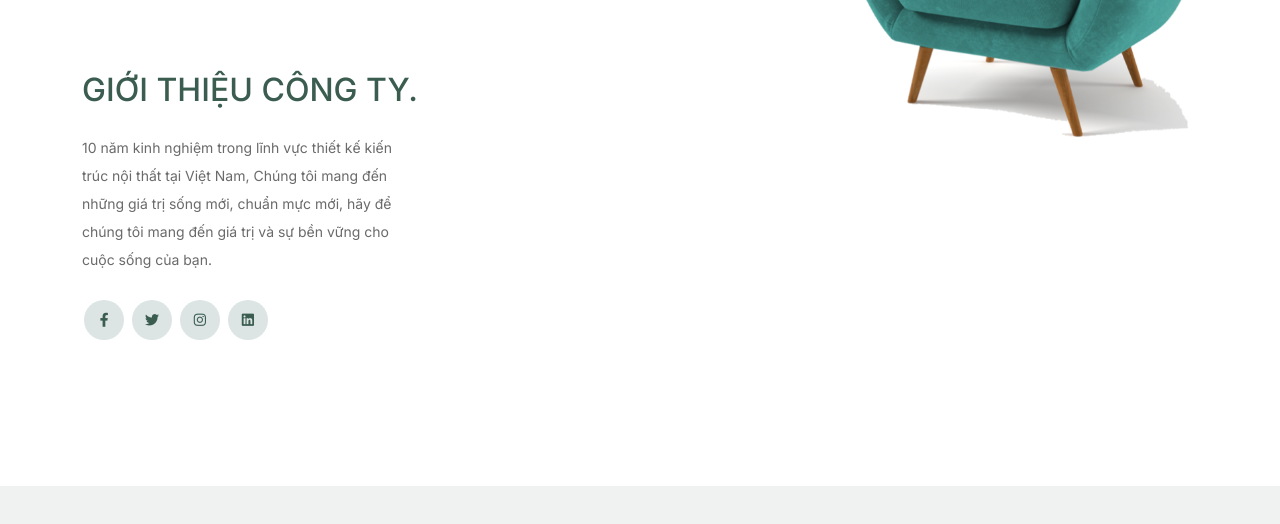
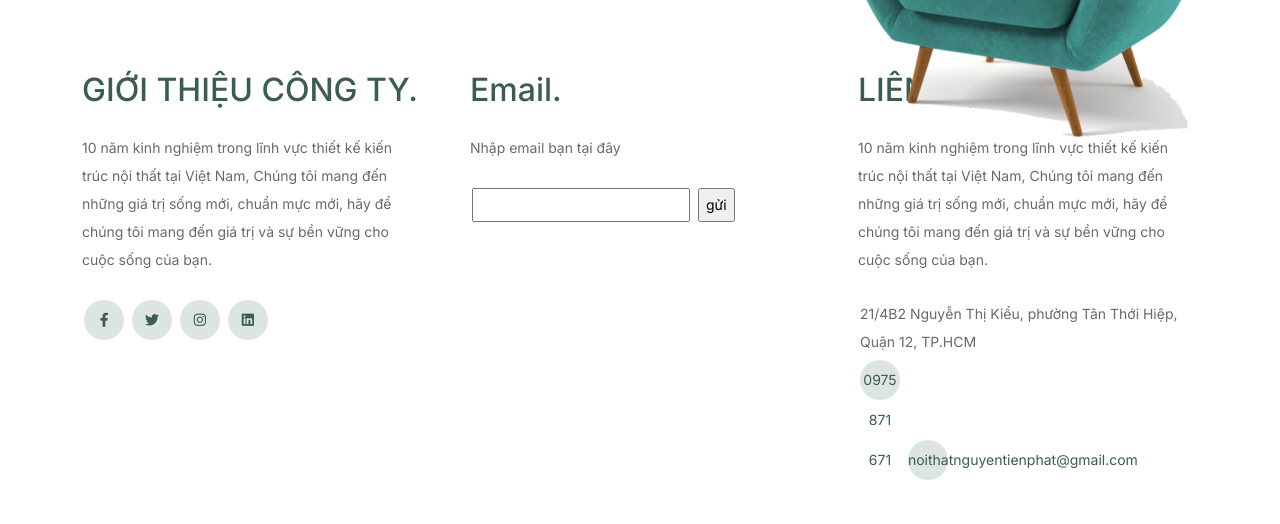
Before and after one commit to bunpro1910/nguyentienphat, a website: page index.html in a window 1280 px wide. Shown: the part 3104-3628 px from the top of the page. Before the commit the page ends 3590 px from the top, so only its background shows below. Drawn offline with Linux system fonts and the light colour scheme.

Commit message:
Update index.html

```diff
--- a/index.html
+++ b/index.html
@@ -378,7 +378,26 @@
 						</ul>
 					</div>
 
+					<div class="col-lg-4">
+						<div class="mb-4 footer-logo-wrap"><a href="#" class="footer-logo">Email<span>.</span></a></div>
+						<p class="mb-4">Nhập email bạn tại đây</p>
 
+						<ul class="list-unstyled custom-social">
+							<li><input type="email"></li>
+							<li><input type="submit" value ="gửi"></li>
+						</ul>
+					</div>
+					<div class="col-lg-4">
+						<div class="mb-4 footer-logo-wrap"><a href="#" class="footer-logo">LIÊN HỆ<span>.</span></a></div>
+						<p class="mb-4">10 năm kinh nghiệm trong lĩnh vực thiết kế kiến trúc nội thất tại Việt Nam, Chúng tôi mang đến những giá trị sống mới, chuẩn mực mới, hãy để chúng tôi mang đến giá trị và sự bền vững cho cuộc sống của bạn.</p>
+
+						<ul class="list-unstyled custom-social">
+							<li>21/4B2 Nguyễn Thị Kiểu, phường Tân Thới Hiệp, Quận 12, TP.HCM</li>
+							<li><a href="callto:0975 871 671">0975 871 671</a></li>
+							<li><a href="mailto:noithatnguyentienphat@gmail.com">noithatnguyentienphat@gmail.com</a></li>
+
+						</ul>
+					</div>
 				</div>
 
 			</div>
```
